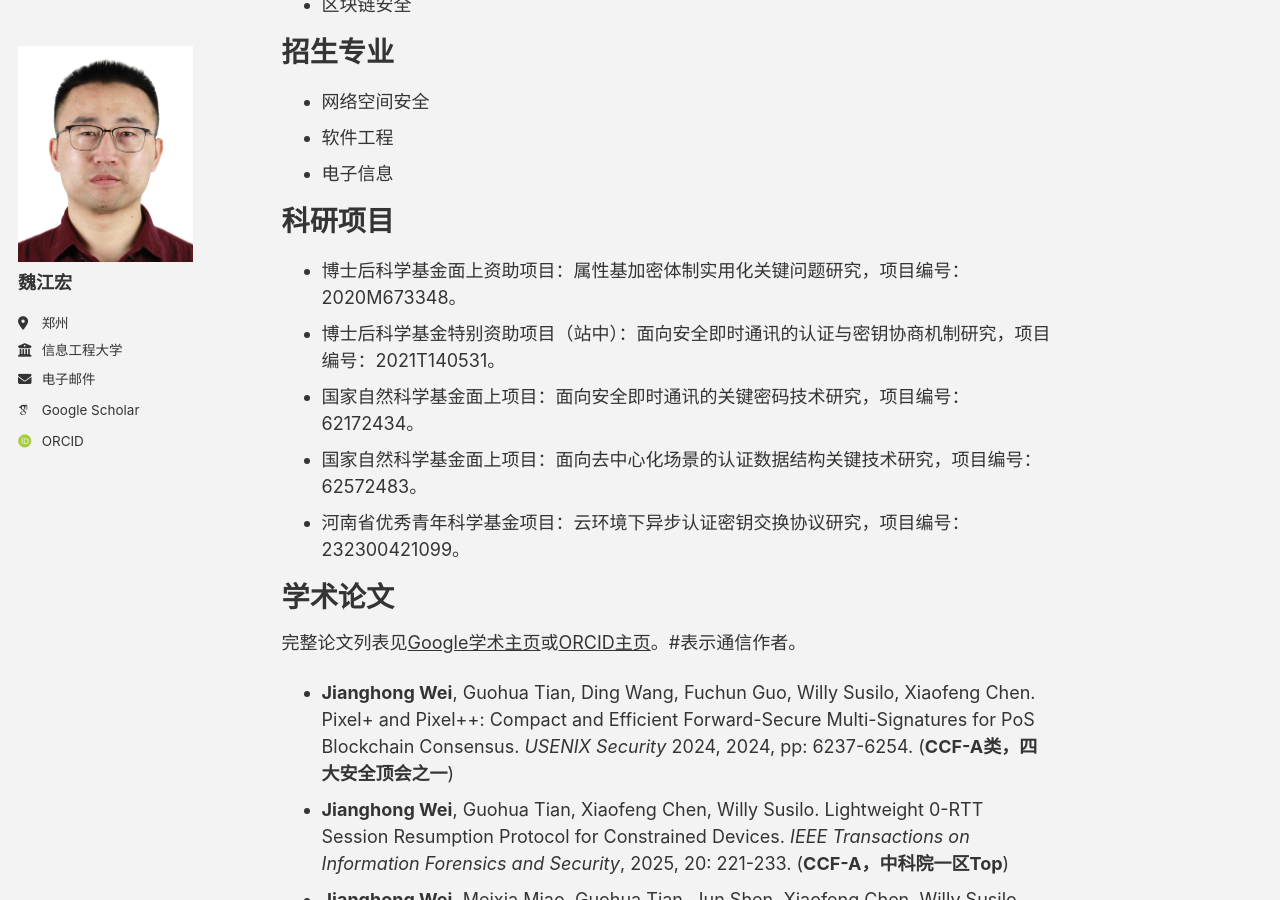
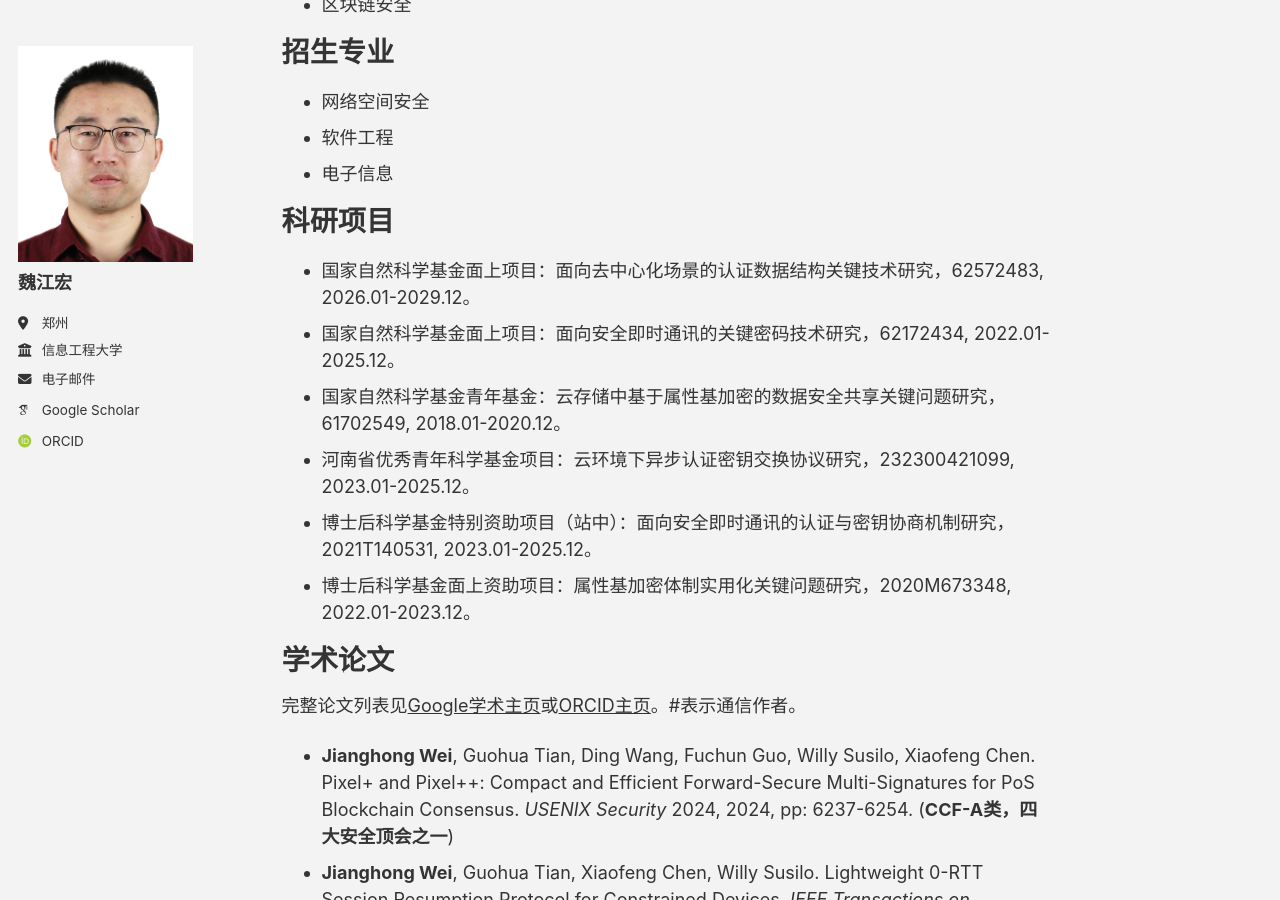
Before and after one commit to jhw-crypt/jhw-crypt.github.io, a Jekyll site: the page built from _pages/about.md, in a window 1280 px wide and 900 px high, scrolled down 436 px. Built offline with Jekyll 4.4.1, drawn with Linux system fonts in a browser that asks for light colours; some web fonts are replaced; a script bundle is joined from its source files by our own code; library files that are not in the unit come from our copies.

Commit message:
Update about.md

```diff
--- a/_pages/about.md
+++ b/_pages/about.md
@@ -24,11 +24,12 @@ redirect_from:
 
 科研项目
 ======
-- 博士后科学基金面上资助项目：属性基加密体制实用化关键问题研究，项目编号：2020M673348。
-- 博士后科学基金特别资助项目（站中）：面向安全即时通讯的认证与密钥协商机制研究，项目编号：2021T140531。
-- 国家自然科学基金面上项目：面向安全即时通讯的关键密码技术研究，项目编号：62172434。
-- 国家自然科学基金面上项目：面向去中心化场景的认证数据结构关键技术研究，项目编号：62572483。
-- 河南省优秀青年科学基金项目：云环境下异步认证密钥交换协议研究，项目编号：232300421099。
+- 国家自然科学基金面上项目：面向去中心化场景的认证数据结构关键技术研究，62572483, 2026.01-2029.12。
+- 国家自然科学基金面上项目：面向安全即时通讯的关键密码技术研究，62172434, 2022.01-2025.12。
+- 国家自然科学基金青年基金：云存储中基于属性基加密的数据安全共享关键问题研究，61702549, 2018.01-2020.12。
+- 河南省优秀青年科学基金项目：云环境下异步认证密钥交换协议研究，232300421099, 2023.01-2025.12。
+- 博士后科学基金特别资助项目（站中）：面向安全即时通讯的认证与密钥协商机制研究，2021T140531, 2023.01-2025.12。
+- 博士后科学基金面上资助项目：属性基加密体制实用化关键问题研究，2020M673348, 2022.01-2023.12。
 
 学术论文
 ======
```
